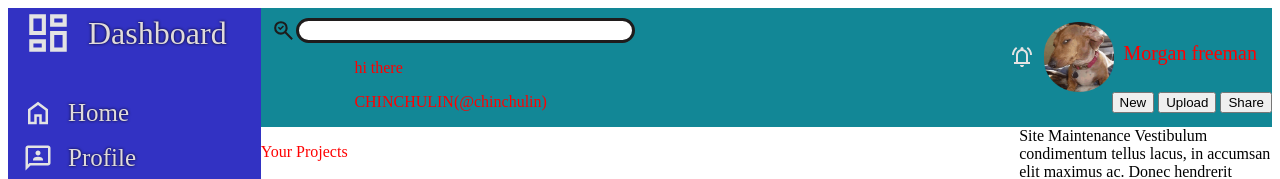
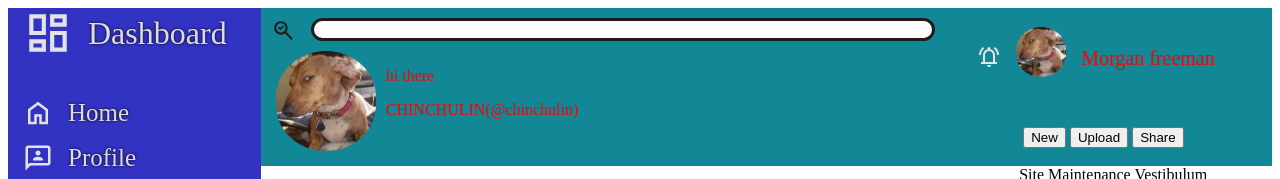
Before and after one commit to TomasZ4Z/Ejercicio-final-de-grid, a plain HTML site: page index.html in a window 1280 px wide. Shown: the top 179 px of the page. Drawn offline with Linux system fonts and the light colour scheme.

Commit message:
Part 4 -Added another image of the dog  -Adjusted sizes and positions (still a work in progress) -Replaced some flexbox with grid (more focused on the activity)

```diff
--- a/index.html
+++ b/index.html
@@ -36,14 +36,17 @@
   </div>
 
   <div class="greeting">
+  <img class="photo" src="Imagenes/perro.png" alt="imagen">
+  <div class="text_greeting">
   <p >hi there</p>
   <p>CHINCHULIN(@chinchulin)</p>
   </div>
   </div>
+  </div>
   <div class="column2">
   <div class="conjunto2">
-    <img src="Icons/notifications_active.svg" alt="campanita">
-    <img class="photo" src="Imagenes/perro.png" alt="imagen">
+    <img class="bell"src="Icons/notifications_active.svg" alt="campanita">
+    <img class="photo2" src="Imagenes/perro.png" alt="imagen">
    <p class="name-user">Morgan freeman</p>
    </div>
   <button>New</button>
--- a/style.css
+++ b/style.css
@@ -16,7 +16,7 @@ text-shadow: 0px 0px 3px rgb(3, 3, 21);
 
 .container{
 display: grid;
-grid-template: 1fr 2fr 2fr / 1fr 3fr 1fr;
+grid-template: 1fr 2fr 4fr / 1fr 3fr 1fr;
 }
 
 .sidebar ul{
@@ -59,7 +59,7 @@ grid-row: 1/2;
 
 .content-header{
 display: grid;
-grid-template: 1fr/1fr 1fr;
+grid-template: 1fr/2fr 1fr;
 align-items: center;
 background-color: rgb(18, 135, 150);
 }
@@ -69,45 +69,63 @@ grid-row: 1;
 grid-column: 1/2;
 }
 .column2{
-text-align: end;
-grid-column: 3/4;
+text-align: center;
+grid-column: 2/3;
 }
 
 input{
-width: 100%;
+width: 95%;
 border-radius: 15px;
 border: solid rgb(31, 28, 28);
-
+margin-left: 15px;
+margin-bottom: 10px;
 }
 
 .lupa{
 filter: invert(1);
 height: 25px;
+align-self: start;
 }
 
 .conjunto{
 display: flex;
 margin-top: 10px;
 margin-left: 10px;
+align-items: end;
 }
 
 .greeting{
-text-align: left ;
-padding-left: 25%;
+display: grid;
+grid-template: 1fr 1fr/ auto 3fr;
+gap: 10px;
+}
+.text_greeting{
+grid-area: 1/2/3/3;
 }
 
 .photo{
-height: 70px;
-width: 70px;
+grid-area: 1/1/3/2;
+height: 100px;
+width: 100px;
+margin: 0 0 15px 15px
+}
+.photo2{
+height: 50px;
+width: 50px;
 }
 
 .conjunto2{
 display: flex;
-justify-content: end;
+justify-content: center;
+align-items: start;
 margin-right: 15px;
-gap: 10px;
+gap: 15px;
+height: 100px;
 }
 
+.bell{
+margin-top: 18px;
+}
 .name-user{
 font-size: 20px;
 }
```
